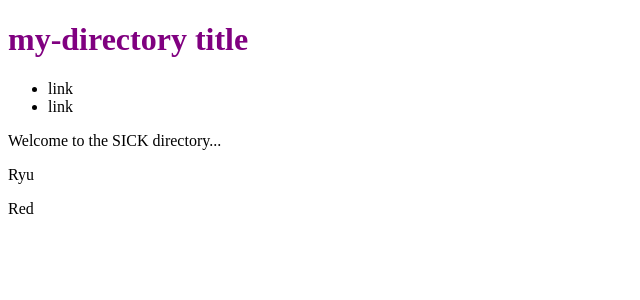
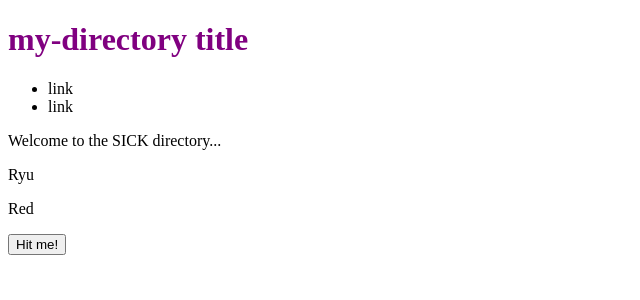
Before and after one commit to MikeM711/AngularSandbox, an Angular app: page / in a window 1280 px wide. Shown: the top 300 px of the page, without its empty margins (0-640 px from the left). Built offline with nearby package versions, Linux system fonts and the light colour scheme.

Commit message:
passing data thru components & custom event binding

```diff
--- a/src/app/app.component.html
+++ b/src/app/app.component.html
@@ -9,5 +9,5 @@
 </header>
 
 <section id="main">
-  <app-home [ninjaProperty]="ninja">Hello World! </app-home>
+  <app-home [ninjaProperty]="ninja" (onYell)="yell($event)" >Hello World! </app-home>
 </section>
--- a/src/app/app.component.ts
+++ b/src/app/app.component.ts
@@ -11,4 +11,9 @@ export class AppComponent {
     name: "Ryu",
     belt: "Red"
   };
+
+  yell(e){
+    alert("I am yelling");
+    console.log(e);
+  }
 }
--- a/src/app/home/home.component.html
+++ b/src/app/home/home.component.html
@@ -6,3 +6,4 @@
 <!-- data binding from Root Comonent-->
 <p>{{ninjaProperty.name}}</p>
 <p>{{ninjaProperty.belt}}</p>
+<button (click)="fireYellEvent($event)" >Hit me!</button>
--- a/src/app/home/home.component.ts
+++ b/src/app/home/home.component.ts
@@ -1,4 +1,4 @@
-import { Component, OnInit, Input } from '@angular/core';
+import { Component, OnInit, Input, Output, EventEmitter} from '@angular/core';
 
 @Component({
   selector: 'app-home',
@@ -10,6 +10,11 @@ export class HomeComponent implements OnInit {
   homeTitle = "Welcome to the SICK directory...";
 
   @Input() ninjaProperty;
+  @Output() onYell = new EventEmitter();
+
+  fireYellEvent(e){
+    this.onYell.emit(e);
+  }
 
   constructor() { }
 
```
